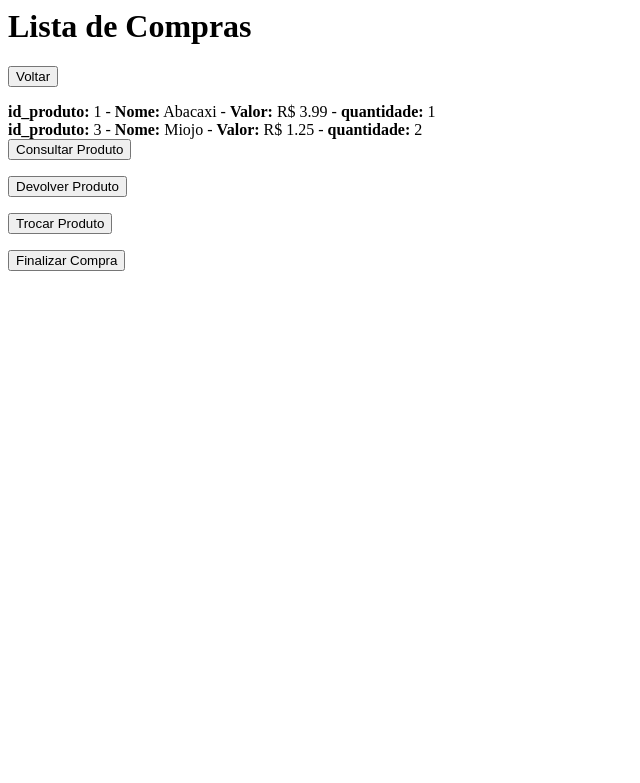
After one commit to LuizSerapiao/Projeto-Mercadinho-da-Esquina, a PHP site: page /lista_compras.php in a window 1280 px wide. The commit adds this page. Shown: the top 783 px of the page, without its empty margins (0-640 px from the left). Run offline with PHP 8.4, Linux system fonts and the light colour scheme; data comes from the database, SQL or seed files in the repository.

Commit message:
Adicionado tela lista de compras e sistema de venda de produtos

```diff
--- a/src/mercadinho/index.php
+++ b/src/mercadinho/index.php
@@ -8,6 +8,9 @@
 <form action="fornecedores.php">
     <input type="submit" value="Fornecedores" />
 </form>
+<form action="lista_compras.php">
+    <input type="submit" value="Lista de Compras" />
+</form>
 
 
 </html>
--- /dev/null
+++ b/src/mercadinho/lista_compras.php
@@ -0,0 +1,166 @@
+<html lang="pt-br">
+<h1>Lista de Compras</h1>
+<!--- Caixas de entrada e botões --->
+<form action="index.php">
+    <input type="submit" value="Voltar" />
+</form>
+
+ <?php
+     $servername = "localhost";
+     $username = "root";
+     $password = "";
+     $dbname = "mercadinho";
+
+     // Conexao com o servidor
+     $conn = new mysqli($servername, $username, $password, $dbname);
+     if ($conn->connect_error) {
+     die("Connection failed: " . $conn->connect_error);
+     }
+
+     $sql = "SELECT lista_compras.id_produto, nome, valor, lista_compras.quantidade
+             FROM lista_compras
+             LEFT JOIN produtos
+             ON lista_compras.id_produto = produtos.id_produto";
+
+     $result = $conn->query($sql);
+     if ($result and $result->num_rows > 0) {
+         // output data of each row
+         while($row = $result->fetch_assoc()) {
+             echo "<b>id_produto:</b> " . $row["id_produto"]. " - <b>Nome:</b> " . $row["nome"]. " - <b>Valor:</b> R$ " . $row["valor"]. " - <b>quantidade:</b> " . $row["quantidade"]."<br>";
+         }
+     }
+     else {
+         echo "Nenhum produto cadastrado!";
+     }
+
+     // Adicionar produto na lista de compras
+     if ( isset( $_POST['add'])) {
+         $codigo = $_REQUEST['codigo'];
+         $quantidade = $_REQUEST['quantidade'];
+
+         $sql = "INSERT INTO lista_compras (id_produto, quantidade)
+         VALUES ('$codigo','$quantidade')";
+
+         if ($conn->query($sql) === TRUE) {
+             header("Refresh:0");
+         }
+         else {
+             echo "Erro" . $sql . "<br>" . $conn->error;
+         }
+     }
+     // Ainda não foi terminado, ignorar por enquanto
+     // else if ( isset( $_POST['devolver'])) {
+     //     $id_produto = $_REQUEST['id_produto'];
+     //     $id_venda = $_REQUEST['id_venda'];
+     //     $quantidade = $_REQUEST['quantidade'];
+     //     $sql = "SELECT id_produtos_vendidos, id_produto, quantidade
+     //     FROM produtos_vendidos
+     //     WHERE id_venda = $id_venda";
+     //     $result = $conn->query($sql);
+     //     if ($result and $result->num_rows > 0) {
+     //         // output data of each row
+     //         while($row = $result->fetch_assoc()) {
+     //             echo "<b>id_produto:</b> " . $row["id_produto"]. " - <b>Nome:</b> " . $row["nome"]. " - <b>Valor:</b> R$ " . $row["valor"]. " - <b>quantidade:</b> " . $row["quantidade"]."<br>";
+     //         }
+     //     }
+     //     else {
+     //         echo "Nenhum produto cadastrado!";
+     //     }
+     // }
+
+     // Finalizar a compra
+     // Trabalha com 4 tabelas: Lista_compras, produtos, vendas e produtos_vendidos
+     // Para cada produto na lista de compra, é somado o valor, e o total é armazenado em vendas.
+     // Com isso, temos o id_venda, que cada produto deve receber quando for armazenado em produtos produtos_vendidos
+     // (Isso é feito para possibilitar a troca depois).
+     // É também alterado a quantidade de cada produto, que seria o valor de produtos no estoque.
+     else if ( isset( $_POST['finalizar'])) {
+         // Juntando as tabelas para pegar o valor e a quantidade de cada produto que foi vendido
+         $sql = "SELECT lista_compras.id_produto, valor, lista_compras.quantidade as l_quantidade, produtos.quantidade as p_quantidade
+                 FROM lista_compras
+                 LEFT JOIN produtos
+                 ON lista_compras.id_produto = produtos.id_produto";
+         $result = $conn->query($sql);
+         if ($result and $result->num_rows > 0) {
+             // Para cada produto na lista de compras:
+             $valor_total = 0;
+             while($row = $result->fetch_assoc()) {
+                 // Somando o valor total da compra
+                 $valor_total = $valor_total + ($row["l_quantidade"] * $row["valor"]);
+
+                 // Variáveis para atualizar a quantidade.
+                 $quantidade = $row["l_quantidade"];
+                 $produto = $row['id_produto'];
+                 $quantidade_update = $row["p_quantidade"] - $quantidade;
+                 if ($quantidade_update < 0) { $quantidade_update = 0; }
+                 $id_produto = $row["id_produto"];
+
+                 // Atualizando a quantidade dos produtos
+                 $sql = "UPDATE produtos
+                         SET quantidade = '$quantidade_update'
+                         WHERE id_produto = '$id_produto'";
+                 $result1 = $conn->query($sql);
+                 if (!$result1) {die ("ERRO! result1 - 2");}
+
+             }
+             // Printando o valor total, não sei se deve ou não ser removido.
+             // Inserindo a venda com o valor total
+             $sql = "INSERT INTO vendas (valor)
+                     VALUES ('$valor_total')";
+             $result = $conn->query($sql);
+             if (!$result) { die ("ERRO! vendas1"); }
+
+             // Recuperando o ID da venda que acabou de ser feita para cadastrar cada produtos
+             // em produtos_vendidos
+             $sql = "SELECT LAST_INSERT_ID()";
+             $result = $conn->query($sql);
+             if (!$result) { die ("ERRO! vendas 2"); }
+             while($row = $result->fetch_assoc()) { $id_venda = $row["LAST_INSERT_ID()"]; }
+
+             // Inserindo cada produto vendido em produtos_vendidos.
+             $sql = "SELECT lista_compras.id_produto, produtos.quantidade
+                     FROM lista_compras
+                     LEFT JOIN produtos
+                     ON lista_compras.id_produto = produtos.id_produto";
+             $result = $conn->query($sql);
+             if (!$result) { die ("ERRO! select1"); }
+             while($row = $result->fetch_assoc()) {
+                 $var_id_produto = $row['id_produto'];
+                 $var_quantidades = $row['quantidade'];
+                 $sql = "INSERT INTO produtos_vendidos (id_venda, id_produto, quantidade)
+                         VALUES ('$id_venda','$var_id_produto','$var_quantidades')";
+                 $result1 = $conn->query($sql);
+                 if (!$result1) {die ("ERRO! select2");}
+             }
+
+         $sql = "DELETE from lista_compras";
+         $result = $conn->query($sql);
+         if (!$result) { die ("ERRO DELETANDO!"); }
+            // Se possível, em vez de atualizar a página, mandar para outra página que mostra o valor total a ser pago.
+            // header("Refresh:0");
+            echo "<h1> Valor a ser pago: ";
+            print $valor_total;
+            echo "<br></h1>";
+         }
+         else {
+             echo "Nenhum produto na lista de compras!";
+         }
+     }
+ ?>
+
+<form action="consultar_produto.php">
+    <input type="submit" value="Consultar Produto" />
+</form>
+
+<form action="devolver_produto.php">
+    <input type="submit" value="Devolver Produto" />
+</form>
+
+<form action="index.php">
+    <input type="submit" value="Trocar Produto" />
+</form>
+
+<form action="lista_compras.php" method="POST">
+    <input type="submit" name="finalizar" value="Finalizar Compra" />
+</form>
+</html>
```
Also changed, not shown: src/Banco de Dados/mercadinho.sql (+41 -129 lines), src/mercadinho/consultar_produto.php (added, +13 -0 lines).
